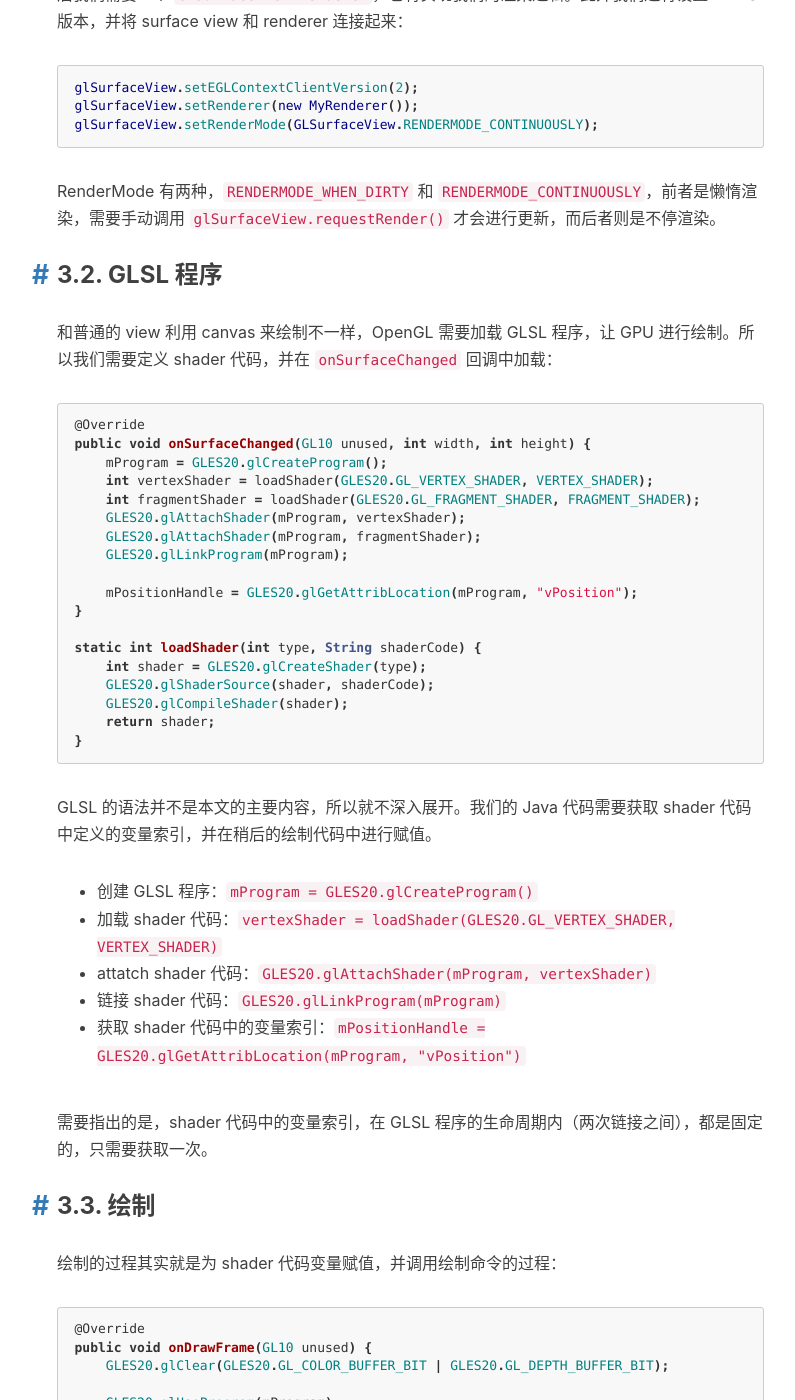
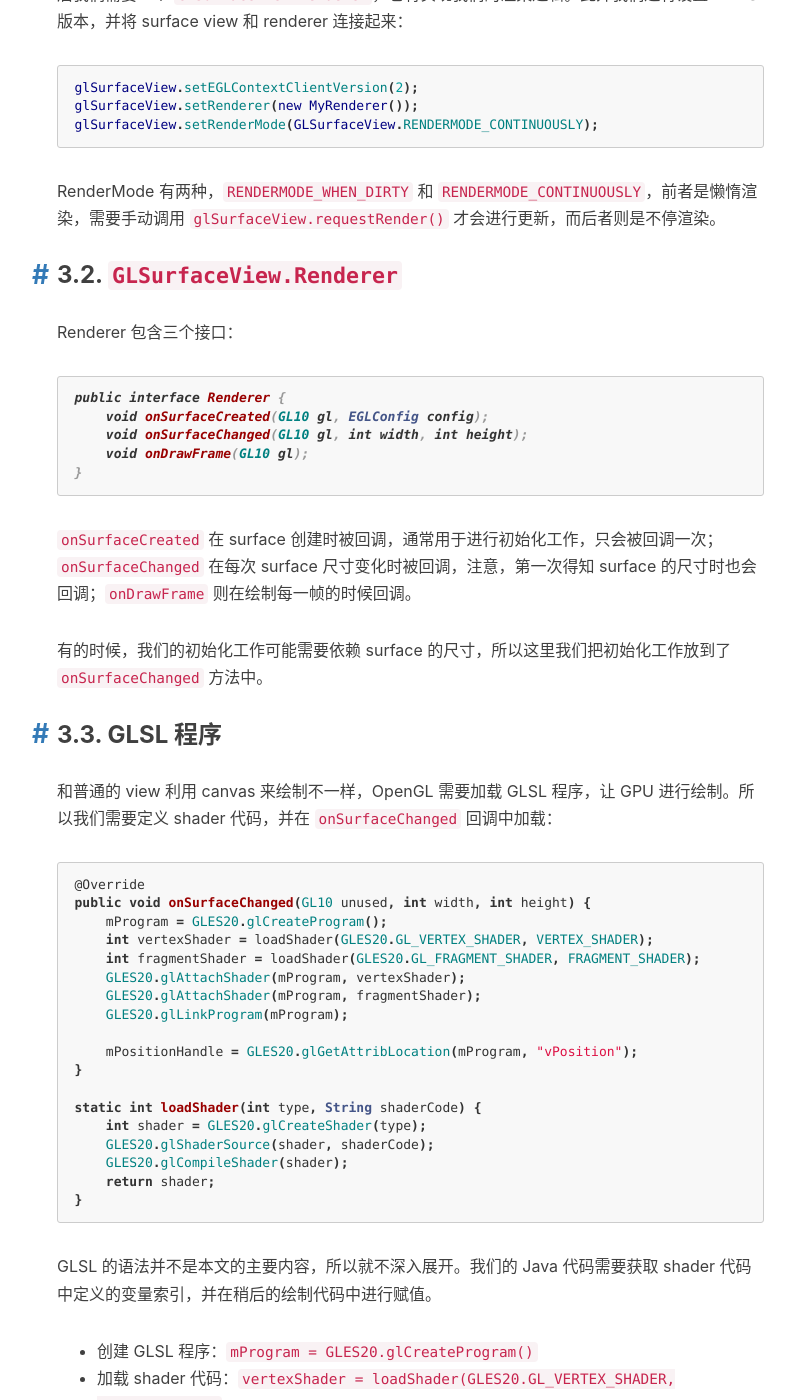
Before and after one commit to anzhidabai/Piasy.github.io, a Jekyll site: the page built from _posts/2016-06-07-Open-gl-es-android-2-part-1.md, in a window 1280 px wide and 1400 px high, scrolled down 4777 px. Shown: the whole window, without its empty margins (208-1003 px from the left). Built offline with Jekyll 4.4.1, drawn with Linux system fonts in a browser that asks for light colours; comment, search, counter and statistics services are not loaded; some of the changed text lies outside the part shown.

Commit message:
add renderer section

```diff
--- a/_posts/2016-06-07-Open-gl-es-android-2-part-1.md
+++ b/_posts/2016-06-07-Open-gl-es-android-2-part-1.md
@@ -142,7 +142,23 @@ glSurfaceView.setRenderMode(GLSurfaceView.RENDERMODE_CONTINUOUSLY);
 
 RenderMode 有两种，`RENDERMODE_WHEN_DIRTY` 和 `RENDERMODE_CONTINUOUSLY`，前者是懒惰渲染，需要手动调用 `glSurfaceView.requestRender()` 才会进行更新，而后者则是不停渲染。
 
-### 3.2. GLSL 程序
+### 3.2. `GLSurfaceView.Renderer`
+
+Renderer 包含三个接口：
+
+~~~ java
+public interface Renderer {
+    void onSurfaceCreated(GL10 gl, EGLConfig config);
+    void onSurfaceChanged(GL10 gl, int width, int height);
+    void onDrawFrame(GL10 gl);
+}
+~~~
+
+`onSurfaceCreated` 在 surface 创建时被回调，通常用于进行初始化工作，只会被回调一次；`onSurfaceChanged` 在每次 surface 尺寸变化时被回调，注意，第一次得知 surface 的尺寸时也会回调；`onDrawFrame` 则在绘制每一帧的时候回调。
+
+有的时候，我们的初始化工作可能需要依赖 surface 的尺寸，所以这里我们把初始化工作放到了 `onSurfaceChanged` 方法中。
+
+### 3.3. GLSL 程序
 
 和普通的 view 利用 canvas 来绘制不一样，OpenGL 需要加载 GLSL 程序，让 GPU 进行绘制。所以我们需要定义 shader 代码，并在 `onSurfaceChanged` 回调中加载：
 
@@ -177,9 +193,9 @@ GLSL 的语法并不是本文的主要内容，所以就不深入展开。我们
 
 需要指出的是，shader 代码中的变量索引，在 GLSL 程序的生命周期内（两次链接之间），都是固定的，只需要获取一次。
 
-### 3.3. 绘制
+### 3.4. 绘制
 
-绘制的过程其实就是为 shader 代码变量赋值，并调用绘制命令的过程：
+我们在 `onDrawFrame` 回调中执行绘制操作，绘制的过程其实就是为 shader 代码变量赋值，并调用绘制命令的过程：
 
 ~~~ java
 @Override
```
